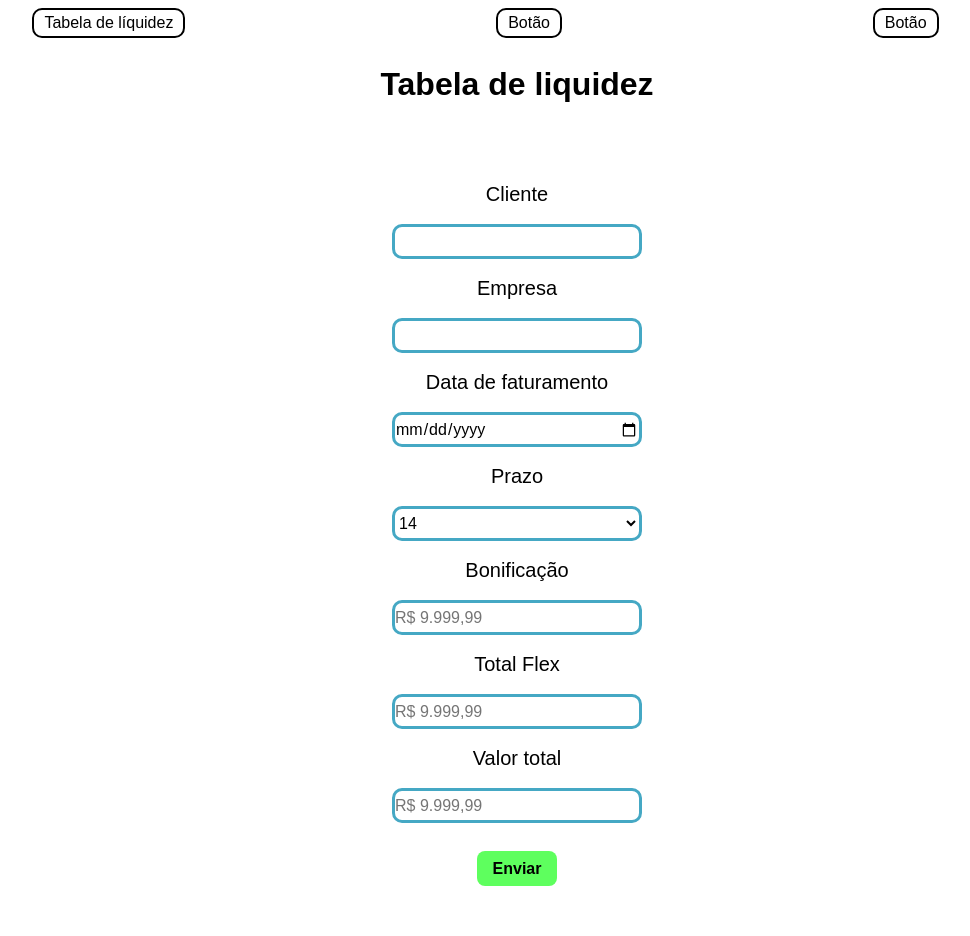
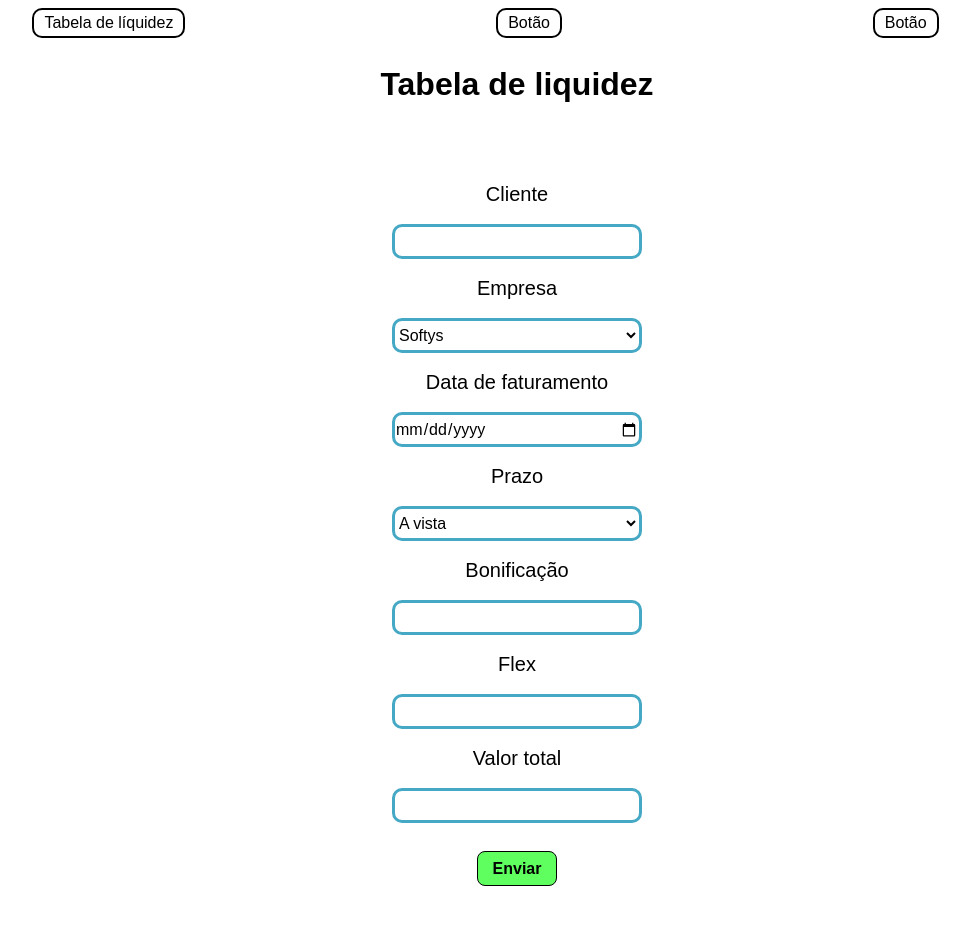
Before and after one commit to Matheus-Moura26/ERP-REPRESENTACAO, a React (Create React App) app: page /tabelaLiquidez in a window 1280 px wide. Shown: the top 936 px of the page, without its empty margins (123-1093 px from the left). Built offline with nearby package versions, Linux system fonts and the light colour scheme.

Commit message:
Salvando formulário em variável e enviando para servidor

```diff
--- a/src/pages/tabelaLiquidez.js
+++ b/src/pages/tabelaLiquidez.js
@@ -2,11 +2,38 @@
 import '../styles/pages/tabelaLiquidez.css'
 import '../styles/components/components.css'
 
-//import settings
-import React from 'react'
+//import library and hooks
+import React,{useState} from 'react'
+import {useForm } from 'react-hook-form'
+import axios from 'axios'
 
 
 export default function TabelaLiquidez() {
+
+  const { register, handleSubmit } = useForm({})
+  const [formData, setFormdata] = useState(null)
+
+  const onSubmit = async (data) => {
+    setFormdata(data);
+
+    try {
+      const response = await axios.post(
+        "http://localhost:3001/tabelaLiquidez",
+        data,
+        {
+          headers: { 'Content-Type': 'application/json' }
+        }
+      );
+      // Lógica para lidar com a resposta
+    } catch (error) {
+      if (error?.response) {
+        // Lógica para lidar com o erro de resposta do servidor
+      } else {
+        // Lógica para lidar com outros erros
+      }
+    }
+  };
+
   return (
     <div>
         <div className='tabelaLiquidez-title-card'>
@@ -16,39 +43,54 @@ export default function TabelaLiquidez() {
         </div>
 
 
-        <div className='tabelaLiquidez-card'>
+        <form
+          onSubmit={handleSubmit(onSubmit)}
+          className='tabelaLiquidez-card'>
             <label className='tabelaLiquidez-label'>Cliente</label><br/>
-            <input className='tabelaLiquidez-input' /><br/>
+            <input className='tabelaLiquidez-input' type='text' {...register('cliente')}/><br/>
 
             <label className='tabelaLiquidez-label'>Empresa</label><br/>
-            <input className='tabelaLiquidez-input' /><br/>
+            <select className='tabelaLiquidez-input' type='text' {...register('empresa')}>
+              <option className='tabelaLiquidez-input-option' value={'softys'}>Softys</option>
+              <option className='tabelaLiquidez-input-option' value={'emege'}>Emegê</option>
+              <option className='tabelaLiquidez-input-option' value={'roanAlimentos'}>Roan Alimentos</option>
+              <option className='tabelaLiquidez-input-option' value={'doceMineiro'}>Doce Mineiro</option>
+              <option className='tabelaLiquidez-input-option' value={'robsonCruzoe'}>Robson Cruzoé</option>
+              <option className='tabelaLiquidez-input-option' value={'vasconcelos'}>Vasconcelos</option>
+            </select><br/>
 
             <label className='tabelaLiquidez-label'>Data de faturamento</label><br/>
-            <input  className='tabelaLiquidez-input' type='date'/><br/>
+            <input  className='tabelaLiquidez-input' type='date' {...register('data')}/><br/>
 
             <label className='tabelaLiquidez-label'>Prazo</label><br/>
-            <select className='tabelaLiquidez-input'>
-              <option className='tabelaLiquidez-input-option'>14</option>
-              <option className='tabelaLiquidez-input-option'>21</option>
-              <option className='tabelaLiquidez-input-option'>28</option>
-              <option className='tabelaLiquidez-input-option'>35</option>
-              <option className='tabelaLiquidez-input-option'>14/21/28</option>
-              <option className='tabelaLiquidez-input-option'>21/28/35</option>
-              <option className='tabelaLiquidez-input-option'>14/21/28/35</option>
+            <select className='tabelaLiquidez-input' {...register('prazo')}>
+              <option className='tabelaLiquidez-input-option' value={'aVista'}>A vista</option>
+              <option className='tabelaLiquidez-input-option' value={'7'}>07</option>
+              <option className='tabelaLiquidez-input-option' value={'14'}>14</option>
+              <option className='tabelaLiquidez-input-option' value={'21'}>21</option>
+              <option className='tabelaLiquidez-input-option' value={'28'}>28</option>
+              <option className='tabelaLiquidez-input-option' value={'35'}>35</option>
+              <option className='tabelaLiquidez-input-option' value={'7/14/21'}>07/14/21</option>
+              <option className='tabelaLiquidez-input-option' value={'14/21/28'}>14/21/28</option>
+              <option className='tabelaLiquidez-input-option' value={'21/28/35'}>21/28/35</option>
+              <option className='tabelaLiquidez-input-option' value={'30/45/60'}>30/45/60</option>
+              <option className='tabelaLiquidez-input-option' value={'14/21/28/35'}>14/21/28/35</option>
             </select><br/>
 
 
             <label className='tabelaLiquidez-label'>Bonificação</label><br/>
-            <input className='tabelaLiquidez-input' type='integer' placeholder='R$ 9.999,99' keyboardType='numeric' /><br/>
+            <input className='tabelaLiquidez-input' type='text' {...register('bonificacao')}/><br/>
 
-            <label className='tabelaLiquidez-label'>Total Flex</label><br/>
-            <input className='tabelaLiquidez-input' type='integer' placeholder='R$ 9.999,99' keyboardType='numeric' /><br/>
+            <label className='tabelaLiquidez-label'>Flex</label><br/>
+            <input className='tabelaLiquidez-input' type='text' {...register('flex')}/><br/>
 
             <label className='tabelaLiquidez-label'>Valor total</label><br/>
-            <input  className='tabelaLiquidez-input' type='number' placeholder='R$ 9.999,99' keyboardType='numeric'/><br/>
+            <input className='tabelaLiquidez-input' type='text' {...register('valorTotal')}/><br/>
 
-            <button className='btn-verde'>Enviar</button>
-        </div>
+                <button type='submit' className='btn-verde'>Enviar</button>
+            </form>
+
+            <pre>{JSON.stringify(formData, null, 2)}</pre>
     </div>
   )
 }
--- a/src/styles/components/components.css
+++ b/src/styles/components/components.css
@@ -19,12 +19,13 @@
     height: 35px;
     border-radius: 8px;
     cursor: pointer;
-    transition: .8s;
+    transition: .6s;
     font-family: Arial, Helvetica, sans-serif;
     font-weight: bolder;
+    color: black;
+    border: solid black 1px;
 }
 
 .btn-verde:hover{
-    width: 88px;
-    height: 38.5px;
+    background-color: rgb(207, 232, 255);
 }
--- a/src/styles/pages/tabelaLiquidez.css
+++ b/src/styles/pages/tabelaLiquidez.css
@@ -1,3 +1,6 @@
+div{
+    background-color: rgb(255, 255, 255);
+}
 .tabelaLiquidez-title-card{
     margin-top: 20px;
     display: flex;
--- a/src/styles/reset.css
+++ b/src/styles/reset.css
@@ -7,6 +7,8 @@
     box-sizing: border-box;
     font-family: Arial, Helvetica, sans-serif;
   }
+
+
 
   /* Remove a decoração de links padrão */
   a {
```
Also changed, not shown: package.json (+6 -1 lines), 1 other file (tests, documents, lock files or other folders).
